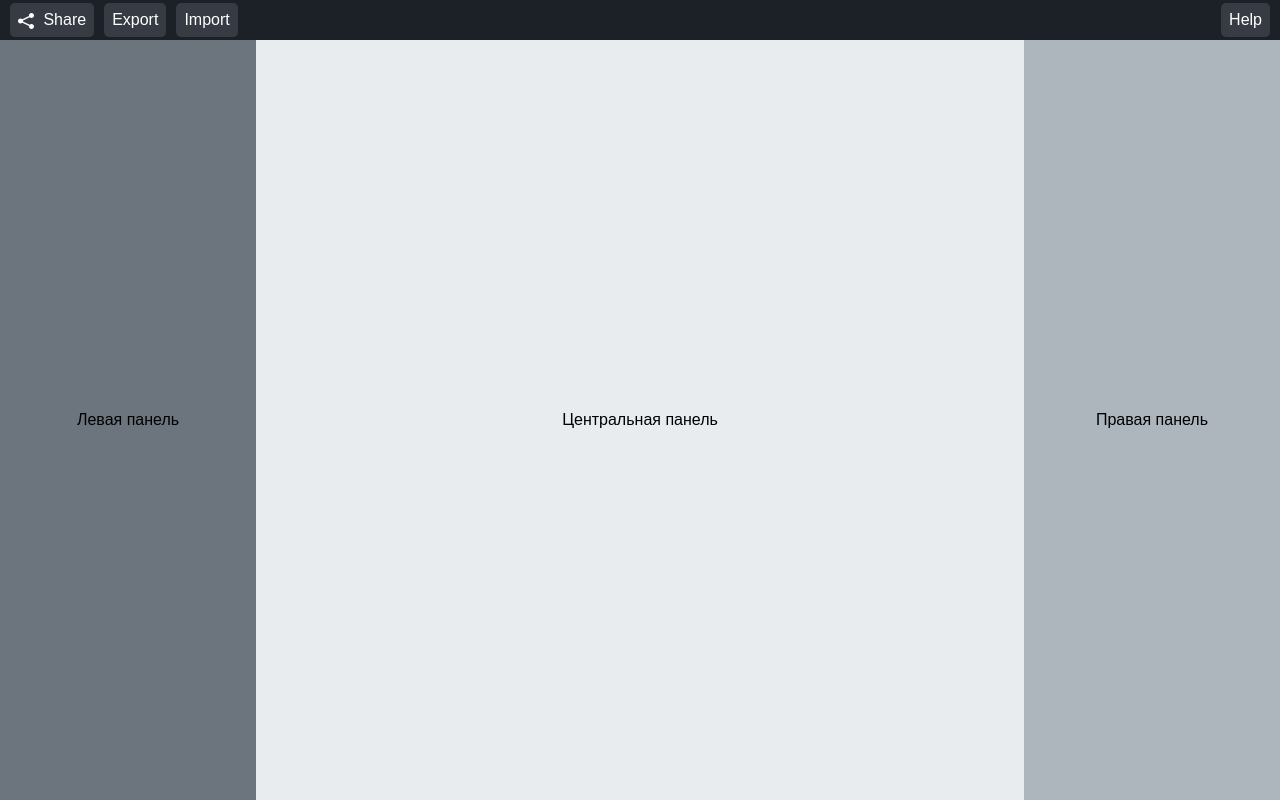
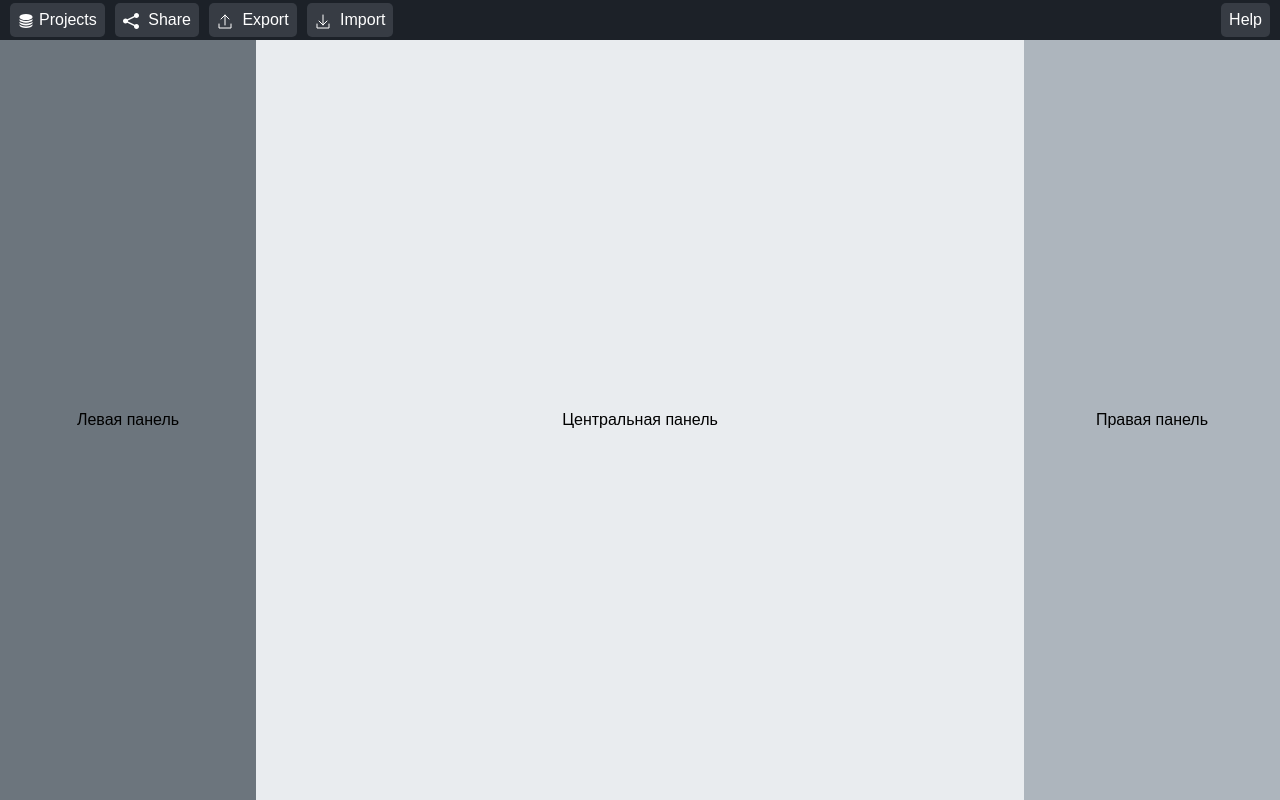
Before and after one commit to VsevolodShengelai/db-modeler-ui, a plain HTML site: page index.html in a window 1280 px wide. Drawn offline with Linux system fonts and the light colour scheme.

Commit message:
feat: Добавлены новые иконки

```diff
--- a/index.html
+++ b/index.html
@@ -8,8 +8,9 @@
 <body>
     <div class="navbar">
         <div class="navbar-left">
-            <div class="nav-item share"><img src="images/share-icon.svg" alt="Share" style="vertical-align: middle;"> Share</div>
-            <div class="nav-item"> Export
+            <div class="nav-item icon"><img src="images/project-icon.svg" alt="Projects" style="vertical-align: middle;">Projects</div>
+            <div class="nav-item icon"><img src="images/share-icon.svg" alt="Share" style="vertical-align: middle;"> Share</div>
+            <div class="nav-item icon"><img src="images/export-icon.svg" alt="Share" style="vertical-align: middle;"> Export
                 <ul class="dropdown-content">
                     <li>Export to PNG</li>
                     <li>Export to JPEG</li>
@@ -20,7 +21,7 @@
                     <li>Export to Oracle SQL</li>
                 </ul>
             </div>
-            <div class="nav-item"> Import
+            <div class="nav-item icon"><img src="images/import-icon.svg" alt="Share" style="vertical-align: middle;"> Import
                 <ul class="dropdown-content">
                     <li>Import from PostgreSQL</li>
                     <li>Import from MySQL</li>
--- a/styles.css
+++ b/styles.css
@@ -58,7 +58,7 @@ body, html {
     display: block; /* Показать дропдаун при наведении на 'Explore' */
 }
 
-.share img {
+.icon img {
     filter: brightness(0) invert(1);
     height: 16px;
     width: auto; /* сохраняет пропорции иконки */
```
Also changed, not shown: images/export-icon.svg (added), images/import-icon.svg (added), images/more-icon.svg (added), images/project-icon.svg (added).
